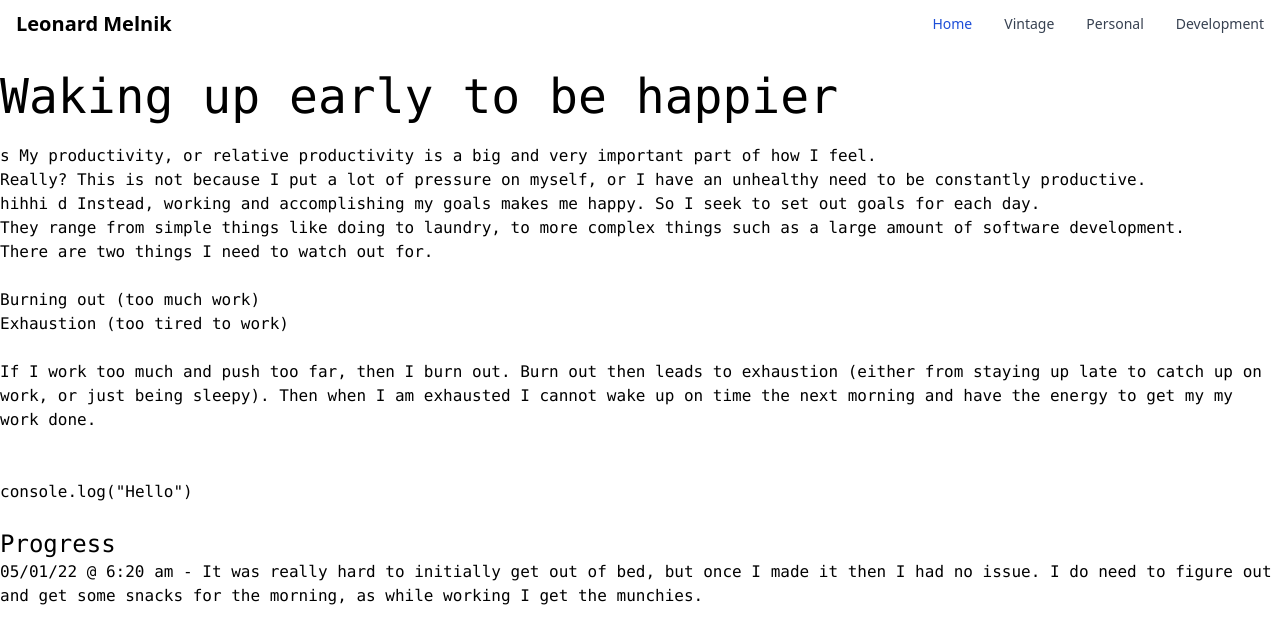
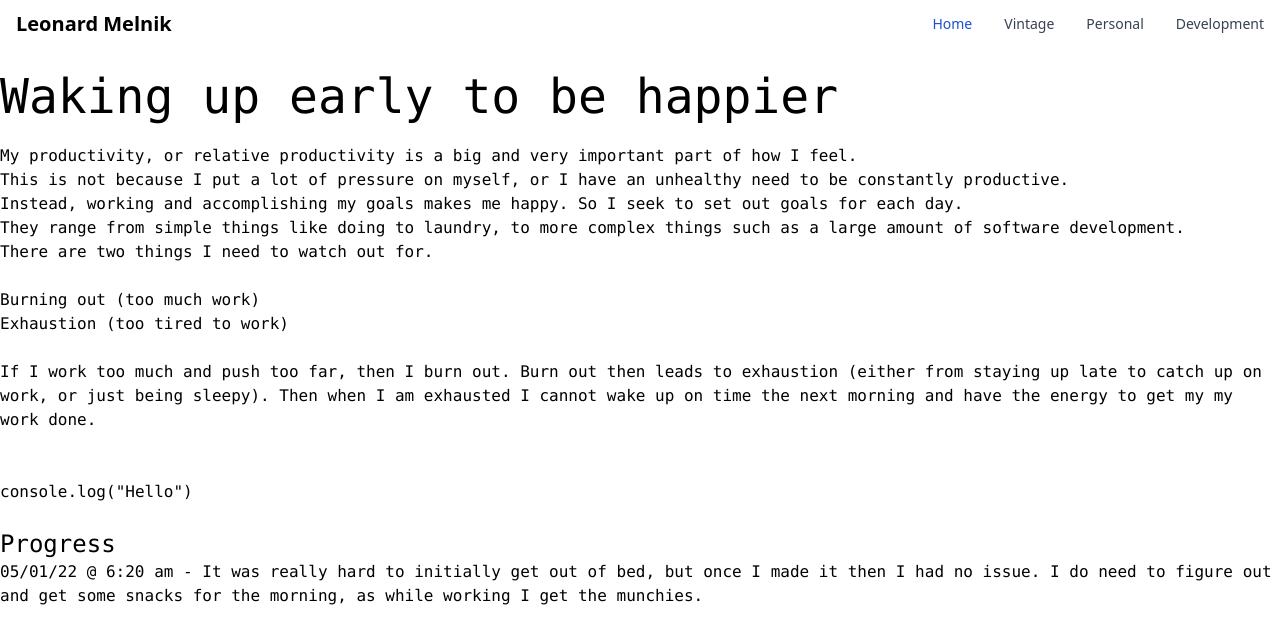
Before and after one commit to lennymelnik/blog, a Jekyll site: the page built from _posts/2022-05-01-waking-up.md, in a window 1280 px wide. Shown: the top 644 px of the page. Built offline with Jekyll 4.4.1, drawn with Linux system fonts in a browser that asks for light colours; nearby versions of some CDN libraries.

Commit message:
autoCommit

```diff
--- a/_posts/2022-05-01-waking-up.md
+++ b/_posts/2022-05-01-waking-up.md
@@ -3,13 +3,12 @@ title : "Waking up early to be happier"
 layout : personal
 categories : personal
 ---
-s
+
 My productivity, or relative productivity is a big and very important part of how I feel.
 <br/>
-Really?
+
 This is not because I put a lot of pressure on myself, or I have an unhealthy need to be constantly productive.
-<br/>hihhi
-d
+<br/>
 Instead, working and accomplishing my goals makes me happy. So I seek to set out goals for each day.
 <br/>
 They range from simple things like doing to laundry, to more complex things such as a large amount of software development.
```
Also changed, not shown: 2 other files.
